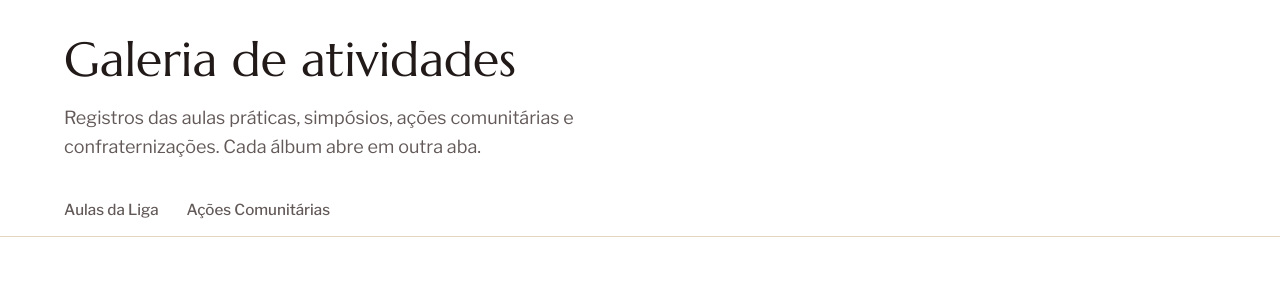
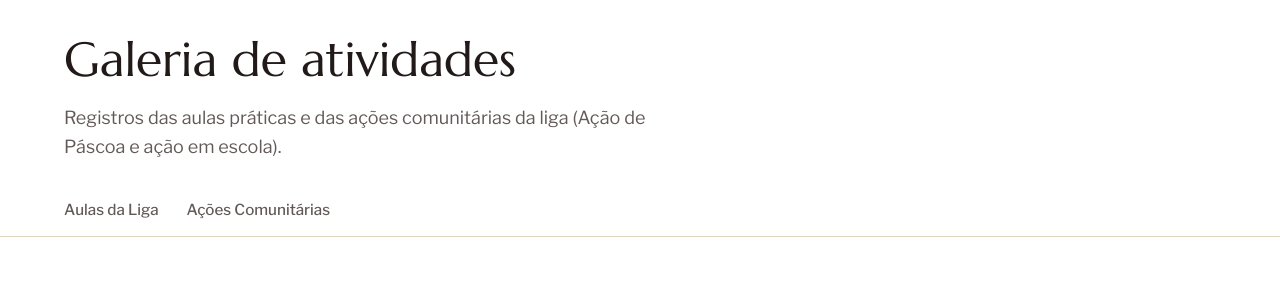
Before and after one commit to LAGENuniderp/lagen-uniderp.github.io, a Jekyll site: the page built from galeria/index.md, in a window 1280 px wide. Shown: the part 121-417 px from the top of the page. Built offline with Jekyll 4.4.1, drawn with Linux system fonts in a browser that asks for light colours.

Commit message:
Atualiza texto de introdução da galeria (remove simpósios/confraternizações)

```diff
--- a/galeria/index.md
+++ b/galeria/index.md
@@ -1,6 +1,6 @@
 ---
 title: Galeria de atividades
-intro: Registros das aulas práticas, simpósios, ações comunitárias e confraternizações. Cada álbum abre em outra aba.
+intro: Registros das aulas práticas e das ações comunitárias da liga (Ação de Páscoa e ação em escola).
 description: Álbuns de fotos das atividades da LAGEN, Liga Acadêmica de Gastroenterologia e Nutrologia da Uniderp.
 subnav: galeria
 ---
```
